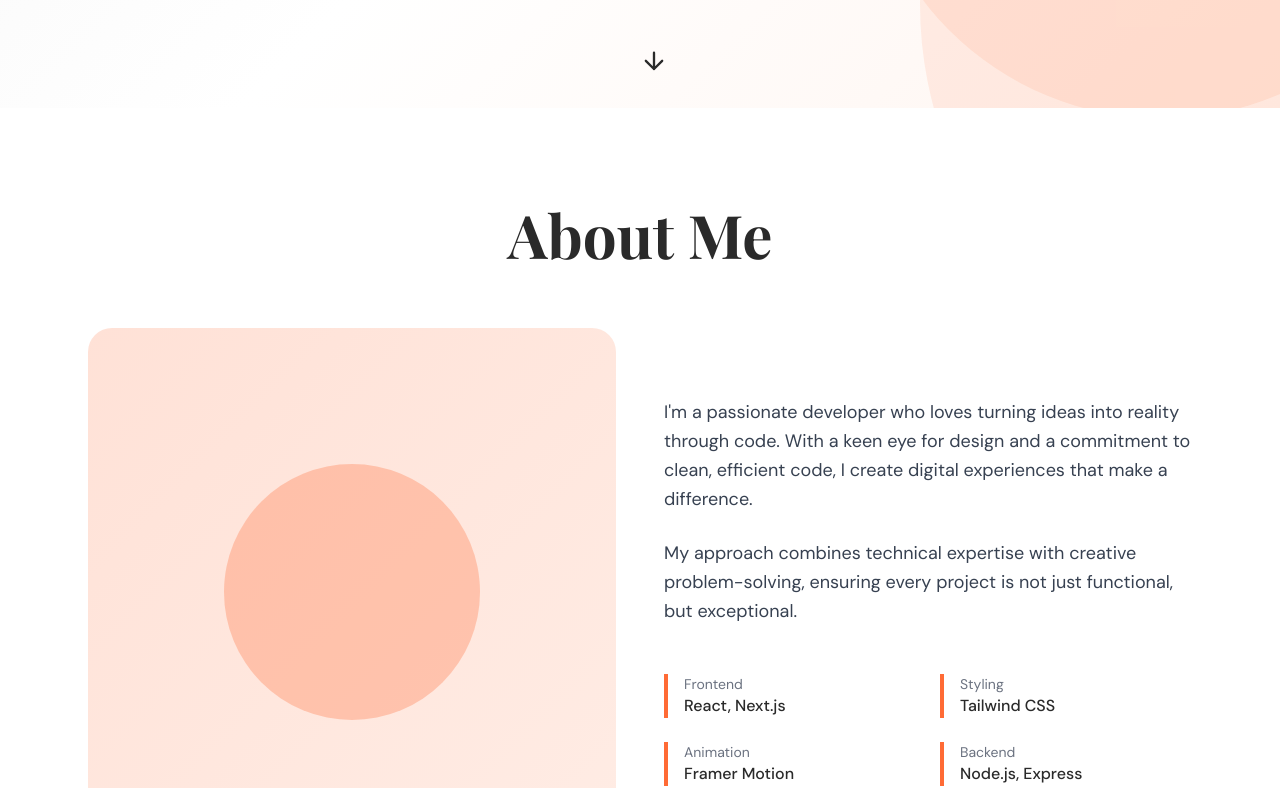
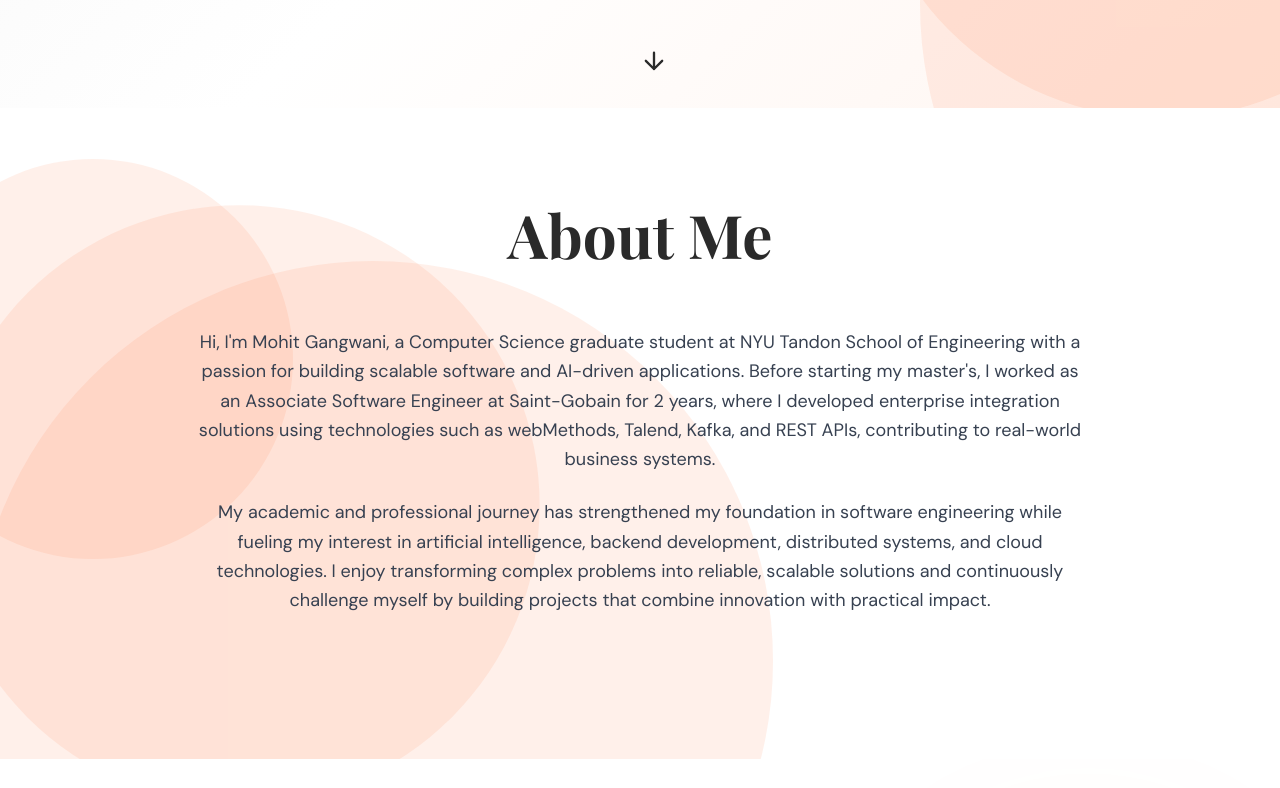
Before and after one commit to Mohit555000/Primary_Portfolio, a React (Vite) app: page / in a window 1280 px wide. Shown: the part 692-1480 px from the top of the page. Built offline with nearby package versions, Linux system fonts and the light colour scheme.

Commit message:
CHanged About, Navigation and portfolioData

```diff
--- a/src/components/About.jsx
+++ b/src/components/About.jsx
@@ -7,8 +7,31 @@ const About = () => {
   const isInView = useInView(ref, { once: true, margin: "-100px" });
 
   return (
-    <section id="about" className="py-24 bg-white" ref={ref}>
-      <div className="max-w-6xl mx-auto px-6">
+    <section id="about" className="py-24 bg-white relative overflow-hidden" ref={ref}>
+      <div className="absolute inset-0 overflow-hidden pointer-events-none">
+        {[...Array(3)].map((_, i) => (
+          <motion.div
+            key={i}
+            className="absolute rounded-full bg-accent/10"
+            style={{
+              width: `${400 + i * 200}px`,
+              height: `${400 + i * 200}px`,
+              top: `${10 + i * 8}%`,
+              left: `${-10 + i * 3}%`,
+            }}
+            animate={{
+              x: [0, 30, 0],
+              y: [0, -20, 0],
+            }}
+            transition={{
+              duration: 10 + i * 5,
+              repeat: Infinity,
+              ease: "easeInOut"
+            }}
+          />
+        ))}
+      </div>
+      <div className="max-w-6xl mx-auto px-6 relative z-10">
         <motion.h2
           className="text-5xl md:text-6xl font-display font-bold mb-16 text-center"
           initial={{ opacity: 0, y: 30 }}
@@ -18,36 +41,24 @@ const About = () => {
           About Me
         </motion.h2>
 
-        <div className="grid md:grid-cols-2 gap-12 items-center">
-          <motion.div
-            initial={{ opacity: 0, x: -50 }}
-            animate={isInView ? { opacity: 1, x: 0 } : {}}
-            transition={{ duration: 0.6, delay: 0.2 }}
-          >
-            <div className="aspect-square bg-gradient-to-br from-accent/20 to-accent-light/20 rounded-3xl overflow-hidden relative">
-              <div className="absolute inset-0 flex items-center justify-center">
-                <div className="w-64 h-64 bg-accent/30 rounded-full"></div>
-              </div>
-            </div>
-          </motion.div>
-
+        <div className="max-w-4xl mx-auto">
           <motion.div
             initial={{ opacity: 0, x: 50 }}
             animate={isInView ? { opacity: 1, x: 0 } : {}}
             transition={{ duration: 0.6, delay: 0.4 }}
-            className="space-y-6"
+            className="space-y-6 text-center"
           >
             {aboutInfo.description.map((paragraph, index) => (
-              <p key={index} className="text-lg text-gray-700 leading-relaxed">
+              <p key={index} className="text-lg text-gray-700 leading-relaxed text-center">
                 {paragraph}
               </p>
             ))}
 
-            <div className="grid grid-cols-2 gap-6 pt-6">
+            <div className="grid sm:grid-cols-2 gap-6 pt-6 justify-items-center">
               {aboutInfo.skills.map((skill, i) => (
                 <motion.div
                   key={skill.label}
-                  className="border-l-4 border-accent pl-4"
+                  className="border-l-4 border-accent pl-4 text-center"
                   initial={{ opacity: 0, x: 20 }}
                   animate={isInView ? { opacity: 1, x: 0 } : {}}
                   transition={{ delay: 0.6 + i * 0.1 }}
--- a/src/components/Navigation.jsx
+++ b/src/components/Navigation.jsx
@@ -43,7 +43,7 @@ const Navigation = () => {
             className="text-lg font-display font-bold text-primary"
             onClick={handleNavClick}
           >
-            Portfolio
+            MG
           </a>
 
           {/* Desktop Navigation */}
--- a/src/data/portfolioData.js
+++ b/src/data/portfolioData.js
@@ -10,14 +10,14 @@ export const personalInfo = {
 // About Section
 export const aboutInfo = {
   description: [
-    "I'm a passionate developer who loves turning ideas into reality through code. With a keen eye for design and a commitment to clean, efficient code, I create digital experiences that make a difference.",
-    "My approach combines technical expertise with creative problem-solving, ensuring every project is not just functional, but exceptional."
+    "Hi, I'm Mohit Gangwani, a Computer Science graduate student at NYU Tandon School of Engineering with a passion for building scalable software and AI-driven applications. Before starting my master's, I worked as an Associate Software Engineer at Saint-Gobain for 2 years, where I developed enterprise integration solutions using technologies such as webMethods, Talend, Kafka, and REST APIs, contributing to real-world business systems.",
+    "My academic and professional journey has strengthened my foundation in software engineering while fueling my interest in artificial intelligence, backend development, distributed systems, and cloud technologies. I enjoy transforming complex problems into reliable, scalable solutions and continuously challenge myself by building projects that combine innovation with practical impact."
   ],
   skills: [
-    { label: 'Frontend', value: 'React, Next.js' },
-    { label: 'Styling', value: 'Tailwind CSS' },
-    { label: 'Animation', value: 'Framer Motion' },
-    { label: 'Backend', value: 'Node.js, Express' }
+    // { label: 'Frontend', value: 'React, Next.js' },
+    // { label: 'Styling', value: 'Tailwind CSS' },
+    // { label: 'Animation', value: 'Framer Motion' },
+    // { label: 'Backend', value: 'Node.js, Express' }
   ]
 };
 
@@ -65,17 +65,17 @@ export const projects = [
 export const education = [
   {
     id: 1,
-    degree: 'Bachelor of Computer Science',
-    institution: 'University Name',
-    year: '2019 - 2023',
-    description: 'Graduated with honors, specializing in web development and software engineering'
+    degree: 'Master of Science in Computer Science',
+    institution: 'NYU Tandon School Of Engineering',
+    year: '2026 - 2028',
+    description: 'Graduate student in Computer Science, focusing on AI, software engineering, and scalable systems.'
   },
   {
     id: 2,
-    degree: 'Full Stack Development Bootcamp',
-    institution: 'Coding Academy',
-    year: '2023',
-    description: 'Intensive program covering modern web technologies and best practices'
+    degree: 'Bachelor of Engineering in Computer Engineering',
+    institution: 'University Of Mumbai',
+    year: '2020 - 2024',
+    description: 'Completed undergraduate studies with a CGPA of 9.14,developing a strong foundation in core computer science principles while gaining hands-on experience through research, AI projects, and software development.'
   }
 ];
 
@@ -98,7 +98,7 @@ export const certifications = [
     year: '2026',
     credentialId: 'pfek7tky3krq',
     skills: ['AI Prompting', 'Artifacts', 'Workspaces','Research Skills','Automation','Model Context Protocol (MCP)'],
-    color: 'from-blue-400 to-blue-600',
+    color: 'from-sky-400 to-blue-600',
     verifyUrl: 'https://verify.skilljar.com/c/pfek7tky3krq'
   },
   {
@@ -108,7 +108,7 @@ export const certifications = [
     year: '2025',
     credentialId: 'C8560102FA729B4EBE85D5D80C739531879AF3545445919334AE0099802023AF',
     skills: ['Artificial Intelligence (AI)', 'Machine Learning (ML)', 'Large Language Models (LLMs)','Generative AI','Oracle Cloud Infrastructure (OCI)','OCI Generative AI Service','Retrieval-Augmented Generation (RAG)','Prompt Engineering','vector search'],
-    color: 'from-green-400 to-teal-500',
+    color: 'from-emerald-400 to-teal-500',
     verifyUrl: 'https://catalog-education.oracle.com/ords/certview/sharebadge?id=C8560102FA729B4EBE85D5D80C739531879AF3545445919334AE0099802023AF'
   },
   {
@@ -118,7 +118,7 @@ export const certifications = [
     year: '2025',
     credentialId: '548726881912DCB2037A26BD6B6D4C2E87E52933C102050C3F5215C3338A5EEB',
     skills: ['Artificial Intelligence (AI)', 'Machine Learning', 'Deep Learning','Generative AI','Large Language Models (LLMs)','Natural Language Processing (NLP)','Oracle Cloud Infrastructure (OCI)','OCI AI Services','Cloud Computing','Data Science Basics','Neural Networks','Supervised & Unsupervised Learning','Prompt Engineering','AI Prompting'],
-    color: 'from-emerald-400 to-emerald-600',
+    color: 'from-fuchsia-400 to-pink-600',
     verifyUrl: 'https://catalog-education.oracle.com/ords/certview/sharebadge?id=548726881912DCB2037A26BD6B6D4C2E87E52933C102050C3F5215C3338A5EEB'
   },
   {
@@ -128,8 +128,48 @@ export const certifications = [
     year: '2025',
     credentialId: '786B52C637CDCA1E',
     skills: ['cloud concepts', 'Azure architecture and services', 'Azure management and governance'],
-    color: 'from-lime-500 to-green-600',
+    color: 'from-violet-400 to-indigo-600',
     verifyUrl: 'https://learn.microsoft.com/en-in/users/mohitgangwani-0274/credentials/786b52c637cdca1e?ref=https%3A%2F%2Fwww.linkedin.com%2F'
+  },
+    {
+    id: 6,
+    title: 'Introduction to Big Data with Spark and Hadoop',
+    issuer: 'IBM',
+    year: '2023',
+    credentialId: 'AZ3HQTF66CPV',
+    skills: ['Big Data', 'Data Transformation', 'Hadoop','Distributed Computing',''],
+    color: 'from-amber-400 to-yellow-500',
+    verifyUrl: 'https://www.coursera.org/account/accomplishments/verify/AZ3HQTF66CPV'
+  },
+    {
+    id: 7,
+    title: 'Supervised Machine Learning: Regression and Classification',
+    issuer: 'DeepLearning.AI',
+    year: '2023',
+    credentialId: 'MZXVX4V6XK3Y',
+    skills: ['Python', 'Model Training', 'Feature Engineering','Logistic Regression','Classification Algorithms','Algorithms','Supervised Learning','NumPy','Applied Machine Learning','Model Evaluation','Artificial Intelligence','Model Optimization'],
+    color: 'from-cyan-400 to-sky-600',
+    verifyUrl: 'https://www.coursera.org/account/accomplishments/verify/MZXVX4V6XK3Y'
+  },
+    {
+    id: 8,
+    title: 'Distributed Computing with Spark SQL',
+    issuer: 'University of California, Davis',
+    year: '2024',
+    credentialId: 'Z2FQP6AW8QZE',
+    skills: ['Machine Learning', 'Azure Databricks', 'Applied Machine Learning','Data Architecture','Distributed Computing','Data Warehousing','Data Manipulation','Data Import/export','Extract, Transform, Load (ETL)','Apache Spark','Big Data','Data Lakes'],
+    color: 'from-rose-400 to-red-500',
+    verifyUrl: 'https://www.coursera.org/account/accomplishments/verify/Z2FQP6AW8QZE'
+  },
+    {
+    id: 9,
+    title: 'Generative AI: Introduction and Applications',
+    issuer: 'IBM',
+    year: '2025',
+    credentialId: 'RFM2XDR2U27Z',
+    skills: ['Chagpt', 'Machine Learning (ML)', 'Generative AI','Data Storytelling','AI Literacy'],
+    color: 'from-indigo-500 to-violet-700',
+    verifyUrl: 'https://www.coursera.org/account/accomplishments/verify/RFM2XDR2U27Z?utm_source=link&utm_medium=certificate&utm_content=cert_image&utm_campaign=sharing_cta&utm_product=course'
   }
 ];
 
```
